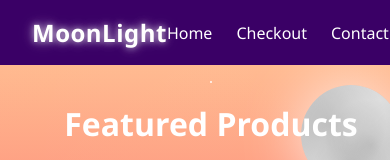
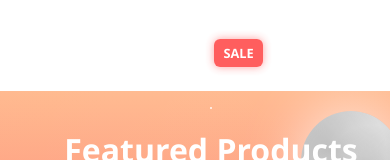
Before and after one commit to Paulo-Carrera/moon-light, a React (Vite) app: page / in a window 390 px wide. Shown: the top 160 px of the page. Built offline with nearby package versions, Linux system fonts and the light colour scheme.

Commit message:
burger and sale badge in header

```diff
--- a/src/components/Header.css
+++ b/src/components/Header.css
@@ -2,39 +2,81 @@
   display: flex;
   justify-content: space-between;
   align-items: center;
-  padding: 1rem 2rem;
-  background-color: #3a0066;
+  padding: 1.5rem 2rem;
+  background: transparent;
   color: white;
-  box-shadow: 0 2px 8px rgba(0, 0, 0, 0.1);
+  position: relative;
+  z-index: 2;
+}
+
+.logo-container {
+  display: flex;
+  align-items: center;
+  gap: 1rem;
 }
 
 .logo {
-  font-size: 1.5rem;
+  font-size: 2rem;
   font-weight: bold;
-  letter-spacing: 0.5px;
+  position: relative;
+}
+
+.sale-badge {
+  margin-left: 0.5rem;
+  background: #ff4d4d;
   color: white;
-  text-shadow:
-    0 0 6px rgba(255, 255, 255, 0.6),
-    0 0 12px rgba(255, 255, 255, 0.4),
-    0 0 18px rgba(255, 255, 255, 0.2);
+  padding: 0.3rem 0.6rem;
+  font-size: 0.8rem;
+  font-weight: bold;
+  border-radius: 6px;
+  box-shadow: 0 0 8px rgba(255, 77, 77, 0.6);
+  animation: pulse 1.5s infinite;
+}
+
+@keyframes pulse {
+  0%, 100% { transform: scale(1); opacity: 1; }
+  50% { transform: scale(1.1); opacity: 0.8; }
 }
 
 .nav-links {
   display: flex;
   gap: 1.5rem;
+  transition: all 0.3s ease;
 }
 
-.nav-links a {
-  color: white;
-  text-decoration: none;
-  font-weight: 500;
-  transition: color 0.2s ease, text-shadow 0.2s ease;
+.burger-menu {
+  display: none;
+  flex-direction: column;
+  gap: 5px;
+  cursor: pointer;
 }
 
-.nav-links a:hover {
-  color: #d0eaff;
-  text-shadow:
-    0 0 6px rgba(208, 234, 255, 0.6),
-    0 0 12px rgba(208, 234, 255, 0.4),
-    0 0 18px rgba(208, 234, 255, 0.2);
+.burger-menu span {
+  width: 25px;
+  height: 3px;
+  background: white;
+  border-radius: 2px;
 }
+
+/* Mobile styles */
+@media (max-width: 768px) {
+  .nav-links {
+    position: absolute;
+    top: 100%;
+    left: 0;
+    right: 0;
+    background: rgba(0, 0, 0, 0.9);
+    flex-direction: column;
+    align-items: center;
+    padding: 1rem 0;
+    display: none;
+  }
+
+  .nav-links.open {
+    display: flex;
+  }
+
+  .burger-menu {
+    display: flex;
+  }
+}
--- a/src/components/Header.jsx
+++ b/src/components/Header.jsx
@@ -1,12 +1,31 @@
-import React from 'react';
-import './Header.css'; // styling
+import React, { useState } from 'react';
+import './Header.css';
 import '../styles/global.css';
 
 const Header = () => {
+  const [menuOpen, setMenuOpen] = useState(false);
+
+  const toggleMenu = () => {
+    setMenuOpen(prev => !prev);
+  };
+
   return (
     <header className="site-header">
-            <div className="logo">MoonLight</div>
-            <nav className="nav-links">
+      <div className="logo-container">
+        <div className="logo">
+          MoonLight
+          <span className="sale-badge">SALE</span>
+        </div>
+
+        {/* Burger menu for mobile */}
+        <div className="burger-menu" onClick={toggleMenu}>
+          <span></span>
+          <span></span>
+          <span></span>
+        </div>
+      </div>
+
+      <nav className={`nav-links ${menuOpen ? 'open' : ''}`}>
         <a href="/">Home</a>
         <a href="/checkout">Checkout</a>
         <a href="/contact">Contact</a>
```
Lines whose indentation alone changed are shown as unchanged.
